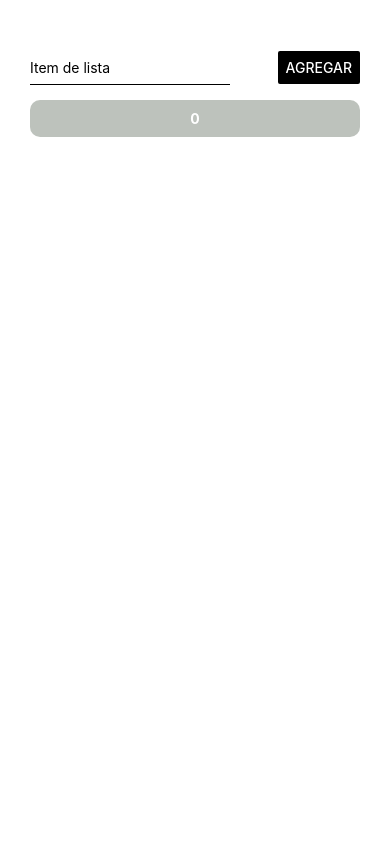
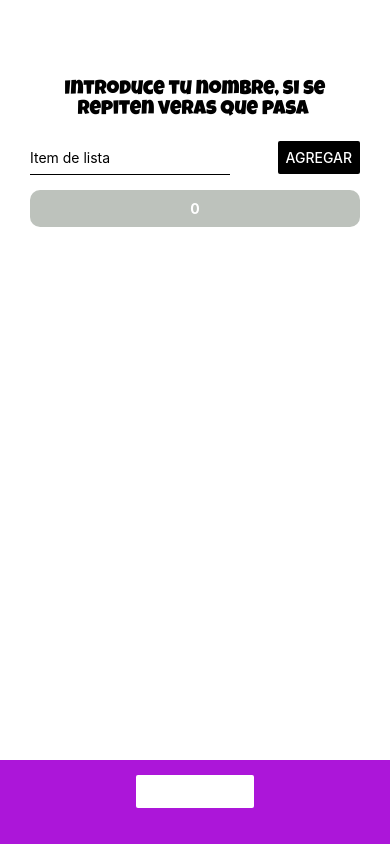
Before and after one commit to sebastianbarcia/react-native, a React Native app: screen / in a window 390 px wide. Built offline with nearby package versions, Linux system fonts and the light colour scheme.

Commit message:
guardado clase 7

```diff
--- a/App.js
+++ b/App.js
@@ -1,7 +1,36 @@
 import Home from "./src/pages/Home";
+import EqualName from "./src/pages/EqualName";
+import { useState } from "react";
+
 
 export default function App() {
+
+  const [count, setCount] = useState(0);
+  const [items, setItems] = useState([]);
+  const [equal, setEqual] = useState(false);
+
+  const backPage = () => {
+    setEqual(false);
+
+    items.pop();
+
+    setCount(items.length);
+  };
+
   return (
-   <Home/>
+    <>
+      {!equal ? (
+        <Home
+          count={count}
+          setCount={setCount}
+          items={items}
+          setItems={setItems}
+          equal={equal}
+          setEqual={setEqual}
+        />
+      ) : (
+        <EqualName backPage={backPage} />
+      )}
+    </>
   );
 }
--- a/package.json
+++ b/package.json
@@ -12,7 +12,10 @@
     "expo": "~47.0.12",
     "expo-status-bar": "~1.4.2",
     "react": "18.1.0",
-    "react-native": "0.70.5"
+    "react-native": "0.70.5",
+    "expo-linear-gradient": "~12.0.1",
+    "expo-font": "~11.0.1",
+    "expo-splash-screen": "~0.17.5"
   },
   "devDependencies": {
     "@babel/core": "^7.12.9"
--- /dev/null
+++ b/src/components/AllDeleteButtons.js
@@ -0,0 +1,31 @@
+import { StyleSheet, View , Button, Platform } from 'react-native'
+import React from 'react'
+
+const AllDeleteButtons = ({items , setModalAllDelete}) => {
+  return (
+    <View
+    style={{
+      position: "absolute",
+      bottom: "0%",
+      zIndex: 99,
+      backgroundColor: "#AC16D9",
+      width: "100%",
+      height: "10%",
+      display: "flex",
+      justifyContent: "flex-start",
+      alignItems: "center",
+      paddingTop: "4%",
+    }}
+  >
+    <Button
+      color={Platform.OS === 'android' ? "#AC16D9" : "white"}
+      title="Borrar todo"
+      onPress={() => items.length && setModalAllDelete(true)}
+    ></Button>
+  </View>
+  )
+}
+
+export default AllDeleteButtons
+
+const styles = StyleSheet.create({})
--- a/src/components/HeaderAddItems.js
+++ b/src/components/HeaderAddItems.js
@@ -11,10 +11,9 @@ const HeaderAddItems = ({ name, handleChange, handleSupport }) => {
         type="text"
         value={name}
         onChangeText={handleChange}
+        maxLength={12}
       ></TextInput>
-
       <Button
-        style={styles.button}
         title="Agregar"
         onPress={handleSupport}
         color={"black"}
@@ -36,10 +35,6 @@ const styles = StyleSheet.create({
     width: 200,
     height: 35,
   },
-  button: {
-    color: "red",
-    backgroundColor: "red",
-  },
 });
 
 export default HeaderAddItems;
--- a/src/components/ListItems.js
+++ b/src/components/ListItems.js
@@ -8,7 +8,12 @@ const ListItems = ({ items, selectItems }) => {
       data={items}
       renderItem={(itemData) => (
         <View style={styles.element}>
-          <TouchableButton itemData={itemData} selectItems={selectItems} />
+          <TouchableButton
+            colorBtn={styles.colorBtn}
+            textData={itemData.item.name}
+            itemData={itemData.item}
+            selectItems={selectItems}
+          />
         </View>
       )}
       keyExtractor={(item) => item.id}
@@ -22,4 +27,11 @@ const styles = StyleSheet.create({
   element: {
     flexDirection: "row",
   },
+  colorBtn: {
+    marginVertical: 5,
+    paddingVertical: 20,
+    paddingHorizontal: 10,
+    borderRadius: 10,
+    backgroundColor: "violet",
+  },
 });
--- a/src/components/Modal.js
+++ b/src/components/Modal.js
@@ -2,6 +2,7 @@ import { StyleSheet, Text, View ,  Modal, Button , Platform } from 'react-native
 import React from 'react'
 
 const ModalAction = ({modalVisible , selectedItems , setModalVisible , handleDelete}) => {
+
   return (
     <Modal animationType="slide" transparent={true} visible={modalVisible}>
         <View style={styles.modalContainer}>
@@ -10,7 +11,9 @@ const ModalAction = ({modalVisible , selectedItems , setModalVisible , handleDel
           </View>
           <View style={styles.modalContent}>
             <Text style={styles.textDelete}>
-              ¿Esta seguro que quiere eliminar {selectedItems?.name} del item?
+              {(!selectedItems?.name) ? (`${selectedItems}`)  :  (`¿Esta seguro que quiere eliminar ${selectedItems?.name} del item?`)}
+
+
             </Text>
           </View>
           <View style={styles.modalAction}>
--- a/src/components/TouchableButton.js
+++ b/src/components/TouchableButton.js
@@ -1,13 +1,13 @@
 import { StyleSheet, Text, TouchableOpacity } from "react-native";
 import React from "react";
 
-const TouchableButton = ({ itemData, selectItems }) => {
+const TouchableButton = ({ itemData, selectItems, textData, colorBtn }) => {
   return (
     <TouchableOpacity
-      style={styles.contentList}
-      onPress={() => selectItems(itemData.item)}
+      style={[styles.contentList, colorBtn]}
+      onPress={() => selectItems(itemData)}
     >
-      <Text style={styles.textButton}>{itemData.item.name}</Text>
+      <Text style={styles.textButton}>{textData}</Text>
     </TouchableOpacity>
   );
 };
@@ -16,13 +16,9 @@ export default TouchableButton;
 
 const styles = StyleSheet.create({
   contentList: {
-    marginVertical: 5,
-    paddingVertical: 20,
-    paddingHorizontal: 10,
+
     alignItems: "center",
-    borderRadius: 10,
     width: "100%",
-    backgroundColor: "violet",
   },
   textButton: {
     color: "white",
--- a/src/index/index.js
+++ b/src/index/index.js
@@ -2,10 +2,12 @@ import HeaderAddItems from "../components/HeaderAddItems";
 import CounterItems from "../components/CounterItems";
 import ListItems from "../components/ListItems";
 import ModalAction from "../components/Modal";
+import AllDeleteButtons from "../components/AllDeleteButtons";
 
 export{
     HeaderAddItems,
     CounterItems,
     ListItems,
-    ModalAction
+    ModalAction,
+    AllDeleteButtons
 }
--- /dev/null
+++ b/src/pages/EqualName.js
@@ -0,0 +1,43 @@
+import { StyleSheet, Text, View, Button } from "react-native";
+import TouchableButton from "../components/TouchableButton";
+import { LinearGradient } from 'expo-linear-gradient';
+import React from "react";
+
+const EqualName = ({ backPage }) => {
+  return (
+    <View style={styles.screen}>
+      <Text style={styles.title}>Has seleccionado uno igual</Text>
+      <LinearGradient
+       colors={['#D685C7', '#BB94DB']}
+       style={styles.gradient}
+      >
+      <TouchableButton colorBtn={styles.colorBtn} textData="Selecciona uno nuevo" selectItems={backPage} />
+      </LinearGradient>
+    </View>
+  );
+};
+
+export default EqualName;
+
+const styles = StyleSheet.create({
+  screen: {
+    display: "flex",
+    alignItems: "center",
+    height: "100%",
+    justifyContent: "center",
+    padding:20,
+  },
+  title:{
+    fontSize:24,
+    marginBottom:10,
+    fontFamily:"luckiestguy"
+  },
+  gradient:{
+    borderRadius:15,
+    marginTop:10
+  },
+  colorBtn:{
+    paddingVertical: 15,
+    paddingHorizontal: 20,
+  }
+});
--- a/src/pages/Home.js
+++ b/src/pages/Home.js
@@ -1,38 +1,53 @@
-import { useState } from "react";
+import { useState , useCallback } from "react";
+import { StyleSheet, View , Text } from "react-native";
 import {
-  StyleSheet,
-  View,
-} from "react-native";
+  CounterItems,
+  HeaderAddItems,
+  ListItems,
+  ModalAction,
+  AllDeleteButtons,
+} from "../index";
 
-import { CounterItems, HeaderAddItems, ListItems , ModalAction } from "../index";
+import { useFonts } from 'expo-font';
+import * as SplashScreen from 'expo-splash-screen';
 
-const Home = () =>  {
-  const [count, setCount] = useState(0);
 
-  const [items, setItems] = useState([]);
+SplashScreen.preventAutoHideAsync();
+
+const Home = ({ setCount, setItems, setEqual, items,  count }) => {
 
   const [name, setName] = useState();
 
   const [modalVisible, setModalVisible] = useState(false);
   const [selectedItems, setSelectedItems] = useState(null);
 
+  const [modalAllDelete, setModalAllDelete] = useState(false);
+
+  const [fontsLoaded] = useFonts({
+    'luckiestguy': require('../../assets/fonts/LuckiestGuy-Regular.ttf'),
+ });
+
+  const onLayoutRootView = useCallback
+  (async () => {
+     if (fontsLoaded) {
+       await SplashScreen.hideAsync();
+     }
+   }, [fontsLoaded]);
+
   const handleChange = (text) => {
-    setName({ name: text,  id: Date.now()});
+    setName({ name: text, id: Date.now() });
   };
 
   const handleSupport = () => {
-    if ((name !== "") && (name !== undefined)) {
-      if (name.name.length >= 3) {
-        setCount(count + 1);
-        let util = [...items, name];
-        setItems(util);
-        setName("");
-      } else {
-        alert("Lo que escribas debe tener mas de 3 caracteres");
-      }
-    } else {
-      alert("Escribe algo en el input por favor");
-    }
+    name && name.name.length >= 3
+      ? (setCount(count + 1), setItems([...items, name]), setName(""))
+      : alert(
+          name
+            ? "Lo que escribas debe tener más de 3 caracteres"
+            : "Escribe algo en el input por favor"
+        );
+
+    setEqual(items.find((item) => item.name === name.name));
   };
 
   const handleDelete = (id) => {
@@ -41,31 +56,63 @@ const Home = () =>  {
     setModalVisible(false);
   };
 
+  const handleDeleteAll = () => {
+    setCount(0);
+    setItems([]);
+    setModalAllDelete(false);
+  };
+
   const selectItems = (item) => {
     setSelectedItems(item);
     setModalVisible(true);
   };
 
+  if (!fontsLoaded) {
+    return null;
+  }
+
   return (
-
-    <View style={styles.screen}>
-    {/*header views*/ }
-      <HeaderAddItems name={name}  handleChange= {handleChange} handleSupport ={handleSupport}/>
-      {/*results*/}
-      <CounterItems items={items} count={count}/>
-      {/*lista*/}
-      <ListItems items={items} selectItems={selectItems} />
-      {/*modal*/}
-      <ModalAction modalVisible={modalVisible} selectedItems={selectedItems} setModalVisible={setModalVisible} handleDelete={handleDelete}/>
-    </View>
-
+    <>
+      {/*header views*/}
+      <>
+        <View style={styles.screen} onLayout={onLayoutRootView}>
+          <Text style={styles.title}>Introduce tu nombre, si se repiten veras que pasa </Text>
+          <HeaderAddItems
+            name={name}
+            handleChange={handleChange}
+            handleSupport={handleSupport}
+          />
+          {/*lista*/}
+          <CounterItems items={items} count={count} />
+          {/*results*/}
+          <ListItems items={items} selectItems={selectItems} />
+        </View>
+        <AllDeleteButtons items={items} setModalAllDelete={setModalAllDelete} />
+      </>
+      {/*modals*/}
+      <ModalAction
+        modalVisible={modalVisible}
+        selectedItems={selectedItems}
+        setModalVisible={setModalVisible}
+        handleDelete={handleDelete}
+      />
+      <ModalAction
+        modalVisible={modalAllDelete}
+        selectedItems={
+          "¿Esta seguro que quiere eliminar todos los items del listado?"
+        }
+        setModalVisible={setModalAllDelete}
+        handleDelete={handleDeleteAll}
+      />
+    </>
   );
-}
+};
 
 /*ESTILO: se puede definir estilos en linea o definir con una stylesheet*/
 
 const styles = StyleSheet.create({
-  screen: { padding: 30 },
+  screen: { padding: 30, marginTop:50 },
+  title:{fontFamily:"luckiestguy" , fontSize:20,  textAlign: "center" }
 });
 
-export default Home
+export default Home;
```
Also changed, not shown: src/components/Buttons.js (deleted, +0 -37 lines), assets/fonts/LuckiestGuy-Regular.ttf (added), src/components/CounterItems.js (line endings or trailing spaces), 1 other file (tests, documents, lock files or other folders).
